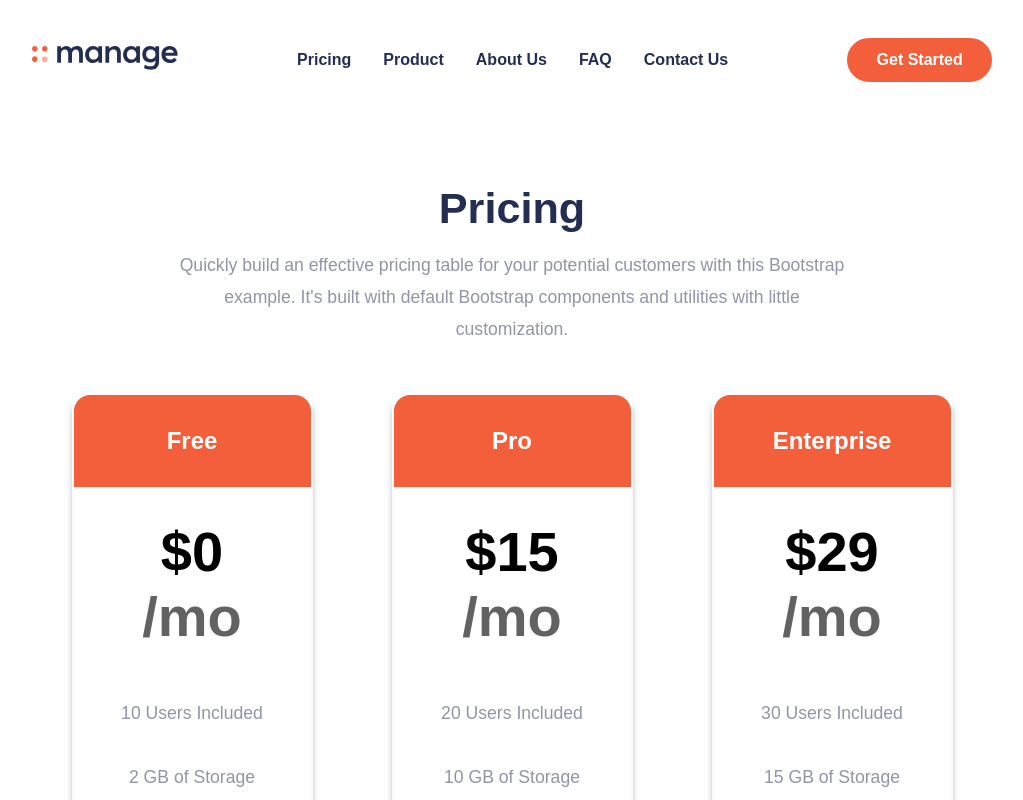
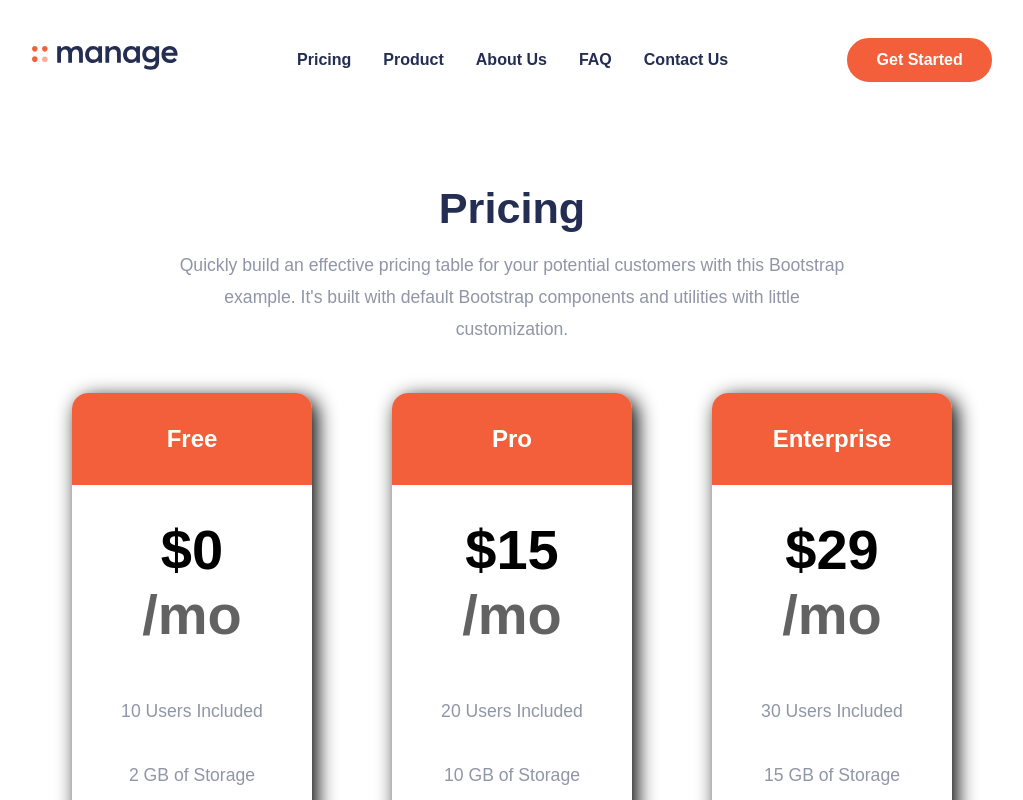
Before and after one commit to Medici305/Manage-Landing-Page, a React (Create React App) app: page /pricing in a window 1280 px wide. Shown: the top 800 px of the page, without its empty margins (128-1151 px from the left). Built offline with nearby package versions, Linux system fonts and the light colour scheme; a web font is replaced by a local one.

Commit message:
8. Fixed  aesthetics.

```diff
--- a/src/pages/Pricing.js
+++ b/src/pages/Pricing.js
@@ -66,12 +66,16 @@ const Cards = styled.div`
 `;
 
 const Card = styled.div`
-    border: 2px solid hsl(0, 0%, 98%);
+    //border: 2px solid hsl(0, 0%, 98%);
     text-align: center;
     flex: 0.25;
     border-bottom-left-radius: 1rem;
     border-bottom-right-radius: 1rem;
-    box-shadow: 0 10px 10px -5px;
+    //background: hsl(228, 39%, 23%);
+    //box-shadow: 0 10px 10px -5px;
+    border-top-left-radius: 1rem;
+    border-top-right-radius: 1rem;
+    box-shadow: 5px 5px 20px;
     h4 {
         padding: 2rem 0rem;
         font-size: 1.5rem;
```
Also changed, not shown: 1 other file (tests, documents, lock files or other folders).
